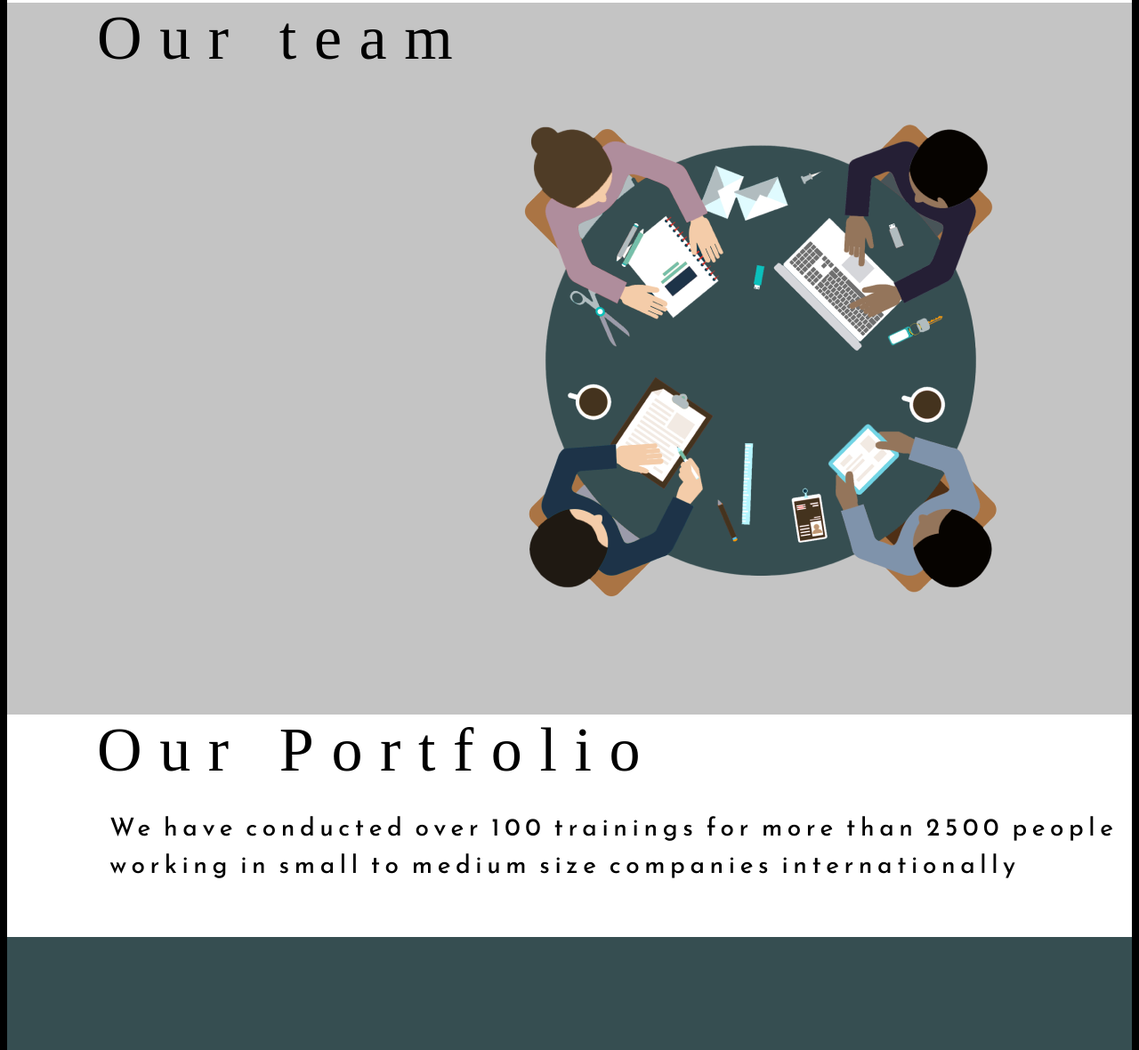
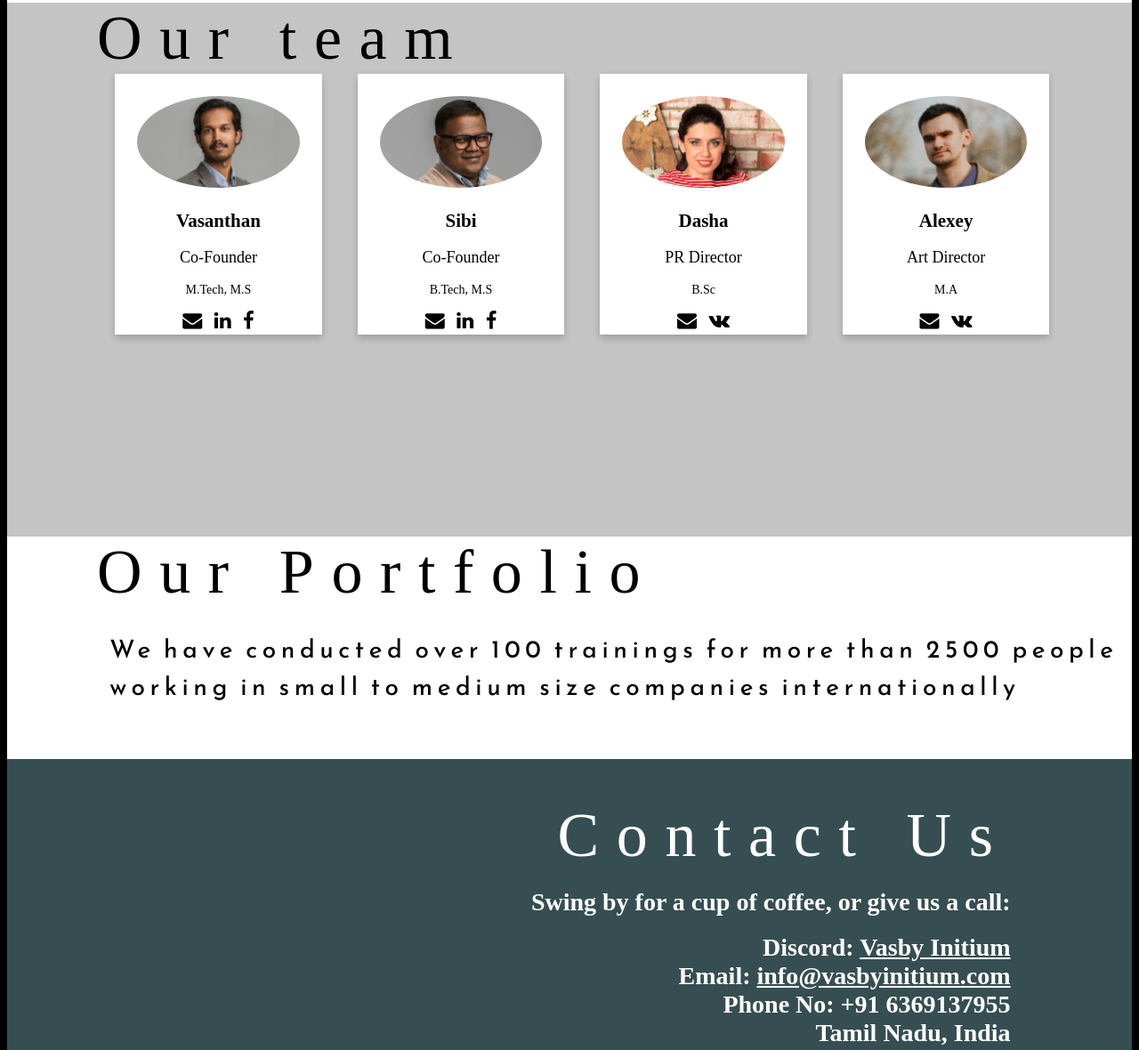
Before and after one commit to Vasby/Vasby, a plain HTML site: page index.htm in a window 1280 px wide. Shown: the part 1545-2725 px from the top of the page at 89% size. Drawn offline with Linux system fonts and the light colour scheme; a web font is replaced by a local one.

Commit message:
Add files via upload

```diff
--- a/index.htm
+++ b/index.htm
@@ -10,6 +10,9 @@
         <link href="./style.css" rel="stylesheet" />
         <title>Vasby Initium</title>
         <script src="./script.js"></script>
+
+        <link rel="stylesheet"
+            href="https://cdnjs.cloudflare.com/ajax/libs/font-awesome/4.7.0/css/font-awesome.min.css">
 
         <!-- Global site tag (gtag.js) - Google Analytics -->
         <script async src="https://www.googletagmanager.com/gtag/js?id=G-F75WVLQHNP"></script>
@@ -127,17 +130,59 @@
             </section>
             <section id="sec3">
                 <div id="ourteam">Our team</div>
-                <img src="./image2.png" width="auto" />
+                <div style="margin-left: 8%;">
+                    <div class="team-card">
+                        <img src="./Gallery/VasanthanProfilePic.png" alt="Avatar" style="width:100%">
+                        <div class="team-container">
+                            <h1><b>Vasanthan</b></h1>
+                            <p class="team-title">Co-Founder</p>
+                            <p>M.Tech, M.S</p>
+                            <a href="mailto:vasanthancarbon@gmail.com"><i class="fa fa-envelope"></i></a>
+                            <a href="#"><i class="fa fa-linkedin"></i></a>
+                            <a href="#" target='_blank'><i class="fa fa-facebook"></i></a>
+                        </div>
+                    </div>
+                    <div class="team-card">
+                        <img src="./Gallery/SibiProfilePic.png" alt="Avatar" style="width:100%">
+                        <div class="team-container">
+                            <h1><b>Sibi</b></h1>
+                            <p class="team-title">Co-Founder</p>
+                            <p>B.Tech, M.S</p>
+                            <a href="#"><i class="fa fa-envelope"></i></a>
+                            <a href="#"><i class="fa fa-linkedin"></i></a>
+                            <a href="#"><i class="fa fa-facebook"></i></a>
+                        </div>
+                    </div>
+                    <div class="team-card">
+                        <img src="./Gallery/DashaProfilePic.png" alt="Avatar" style="width:100%">
+                        <div class="team-container">
+                            <h1><b>Dasha</b></h1>
+                            <p class="team-title">PR Director</p>
+                            <p>B.Sc</p>
+                            <a href="#"><i class="fa fa-envelope"></i></a>
+                            <a href="#"><i class="fa fa-vk"></i></a>
+                        </div>
+                    </div>
+                    <div class="team-card">
+                        <img src="./Gallery/AlexeyProfilePic.png" alt="Avatar" style="width:100%">
+                        <div class="team-container">
+                            <h1><b>Alexey</b></h1>
+                            <p class="team-title">Art Director</p>
+                            <p>M.A</p>
+                            <a href="#"><i class="fa fa-envelope"></i></a>
+                            <a href="#"><i class="fa fa-vk"></i></a>
+                        </div>
+                    </div>
+                </div>
             </section>
             <section id="sec4">
                 <div id="portfolio">Our Portfolio</div>
-                <div id="gallery"> We have conducted over 100 trainings for more than 2500 people working in small to medium size companies internationally</div>
+                <div id="gallery"> We have conducted over 100 trainings for more than 2500 people working in small to
+                    medium size companies internationally</div>
             </section>
             <footer id="sec5">
-                <div id="projectslider">
-                    <div class="slideshow-container">
+                <div id="photogallery">
 
-                    </div>
                 </div>
 
                 <br>
@@ -145,7 +190,10 @@
                     <div style="text-align:right">
                         <div id="contact">Contact Us</div>
                         <h1>Swing by for a cup of coffee, or give us a call:</h1>
-                        <h1>Discord: <a href="https://discord.gg/G8CYpM5a2M" target="_blank">Vasby Initium</a><br/>Email: vasbyinitium@gmail.com <br/> Phone No: +91 6369137955 <br/>Tamil Nadu, India</h1>
+                        <h1>Discord: <a href="https://discord.gg/G8CYpM5a2M" target="_blank">Vasby
+                                Initium</a><br />Email: <a href="mailto:info@vasbyinitium.com">info@vasbyinitium.com</a> <br /> Phone No: +91 6369137955
+                            <br />Tamil Nadu, India
+                        </h1>
                     </div>
                 </div>
             </footer>
--- a/style.css
+++ b/style.css
@@ -37,7 +37,7 @@ body {
 
 #sec3 {
     background-color:#C4C4C4;
-    height: 800px;
+    height: 600px;
 }
 
 #sec4 {
@@ -357,83 +357,55 @@ img {
     color: white;
   }
 
-#projectslider .mySlides {
-    display: none;
-}
-#projectslider img {
-    vertical-align:middle;
+  #photogallery {
+    border-radius: 5px;
+    padding: 10px;
+    width: 80%;
+    margin-left: 10%;
+    color: white;
   }
 
-/* Slideshow container */
-#projectslider .slideshow-container {
-  max-width: 1000px;
-  position: relative;
-  margin: 0 10%;
+  .team-card {
+    /* Add shadows to create the "card" effect */
+    box-shadow: 0 4px 8px 0 rgba(0, 0, 0, 0.2);
+    width: 20%;
+    margin: auto;
+    text-align: center;
+    float: left;
+    margin: 0 20px;
+    background-color: white;
   }
 
-/* Next & previous buttons */
-#projectslider .gaprev, .ganext {
-  cursor: pointer;
-  position: absolute;
-  top: 25%;
-  width: relative;
-  padding: 16px;
-  margin-top: 25%;
-  color: white;
-  font-weight: bold;
-  font-size: 18px;
-  transition: 0.6s ease;
-  border-radius: 0 3px 3px 0;
-  user-select: none;
+  .team-card img {
+    padding: 25px;
+    border-radius: 50%;
   }
 
-/* Position the "next button" to the right */
-#projectslider .ganext {
-  right: 0;
-  border-radius: 3px 0 0 3px;
+  /* On mouse-over, add a deeper shadow */
+  .tea-card:hover {
+    box-shadow: 0 8px 16px 0 rgba(0,0,0,0.2);
   }
 
-/* On hover, add a black background color with a little bit see-through */
-#projectslider .gaprev:hover, .ganext:hover {
-  background-color: rgba(0,0,0,0.8);
+  /* Add some padding inside the card container */
+  .team-container {
+    padding: 2px 16px;
   }
 
-/* Caption text */
-#projectslider .text {
-  color: #f2f2f2;
-  font-size: 15px;
-  padding: 8px 12px;
-  position: absolute;
-  bottom: 8px;
-  width: 100%;
-  text-align: center;
+  .team-card a {
+    text-decoration: none;
+    padding: 5px;
+    font-size: 22px;
+    color: black;
   }
 
-/* Number text (1/3 etc) */
-#projectslider .numbertext {
-  color: #f2f2f2;
-  font-size: 12px;
-  padding: 8px 12px;
-  position: absolute;
-  top: 0;
+  a {
+      color: white;
   }
 
-/* The dots/bullets/indicators */
-#projectslider .dot {
-  cursor: pointer;
-  height: 15px;
-  width: 15px;
-  margin: 0 2px;
-  background-color: #bbb;
-  border-radius: 50%;
-  display: inline-block;
-  transition: background-color 0.6s ease;
+  .team-title {
+    color: black;
+    font-size: 18px;
   }
-
-#projectslider .active, .dot:hover {
-  background-color: #717171;
-}
-
   @-webkit-keyframes fade {
     from {opacity: .4}
     to {opacity: 1}
```
Also changed, not shown: Gallery/AlexeyProfilePic.png (added), Gallery/DashaProfilePic.png (added), Gallery/SibiProfilePic.png (added), Gallery/VasanthanProfilePic.png (added). Lines whose indentation alone changed are shown as unchanged.
